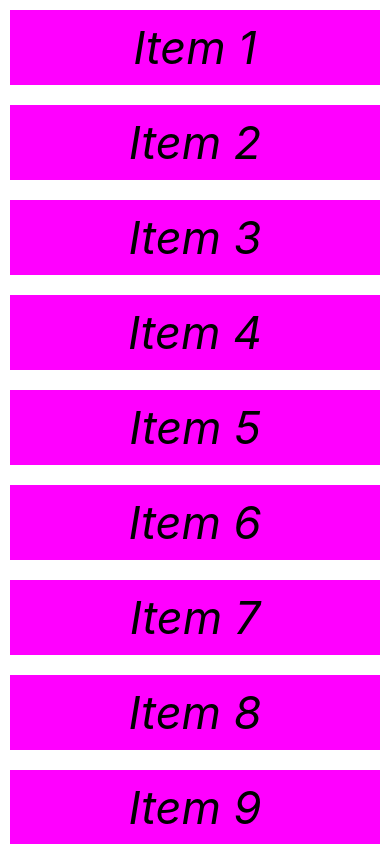
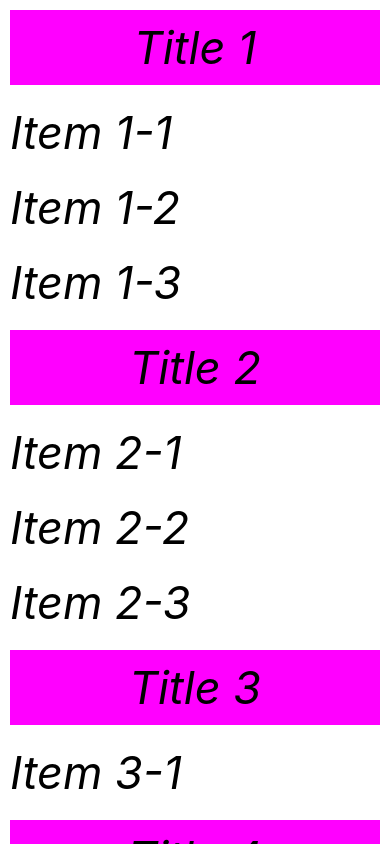
Before and after one commit to daonguyyen/basic-react-native, a React Native app: screen / in a window 390 px wide. Built offline with nearby package versions, Linux system fonts and the light colour scheme.

Commit message:
Flastlist and section list

```diff
--- a/App.js
+++ b/App.js
@@ -9,38 +9,90 @@
   Touchable,
   ScrollView,
   RefreshControl,
+  FlatList,
+  SectionList
 } from 'react-native';
 
 const App = () => {
 
   const [Items, setItems] = useState(
     [
-      {key : 1, item: 'Item 1'},
-      {key : 2, item: 'Item 2'},
-      {key : 3, item: 'Item 3'},
-      {key : 4, item: 'Item 4'},
-      {key : 5, item: 'Item 5'},
-      {key : 6, item: 'Item 6'},
-      {key : 7, item: 'Item 7'},
-      {key : 8, item: 'Item 8'},
-      {key : 9, item: 'Item 9'},
-      {key : 10, item: 'Item 10'},
-      {key : 11, item: 'Item 11'},
-      {key : 12, item: 'Item 12'},
+      { name: 'Item 1'},
+      { name: 'Item 2'},
+      { name: 'Item 3'},
+      { name: 'Item 4'},
+      { name: 'Item 5'},
+      { name: 'Item 6'},
+      { name: 'Item 7'},
+      { name: 'Item 8'},
+      { name: 'Item 9'},
+      { name: 'Item 10'},
+      { name: 'Item 11'},
+      { name: 'Item 12'},
     ]
   )
+
+  const DATA = [
+    {
+      title: 'Title 1',
+      data : ['Item 1-1', 'Item 1-2', 'Item 1-3']
+    },
+    {
+      title: 'Title 2',
+      data : ['Item 2-1', 'Item 2-2', 'Item 2-3']
+    },
+    {
+      title: 'Title 3',
+      data : ['Item 3-1']
+    },
+    {
+      title: 'Title 4',
+      data : ['Item 4-1', 'Item 4-2']
+    }
+  ]
 
     const [Refreshing, setRefreshing] = useState(false)
     const onRefresh = () => {
       setRefreshing(true);
-      setItems([...Items, {key: 60, item: 'Item 69'}])
+      setItems([...Items, {name: 'Item 69'}])
       setRefreshing(false)
     }
 
   return (
 
     <View style={styles.body}>
-      <ScrollView
+
+      <SectionList
+        keyExtractor={(item, index) => index.toString()}
+        sections={DATA}
+        renderItem={({item})=> (
+          <Text style={styles.text} >{item}</Text>
+        )}
+        renderSectionHeader={({section})=> (
+          <View style={styles.item}>
+              <Text style={styles.text} >{section.title}</Text>
+            </View>
+        )}
+      />
+
+      {/* <FlatList
+      keyExtractor={(item, index)=>index.toString()}
+        data={Items}
+        renderItem={({item}) => (
+          <View style={styles.item}>
+              <Text style={styles.text} >{item.name}</Text>
+            </View>
+        )}
+        refreshControl={
+          <RefreshControl
+            refreshing={Refreshing}
+            onRefresh={onRefresh}
+            colors={['blue']}
+          />
+        }
+      /> */}
+
+      {/* <ScrollView
         horizontal={false}
         refreshControl={
           <RefreshControl
@@ -57,7 +109,7 @@
             </View>
           )
         })}
-      </ScrollView>
+      </ScrollView> */}
 
 
     </View>
```
